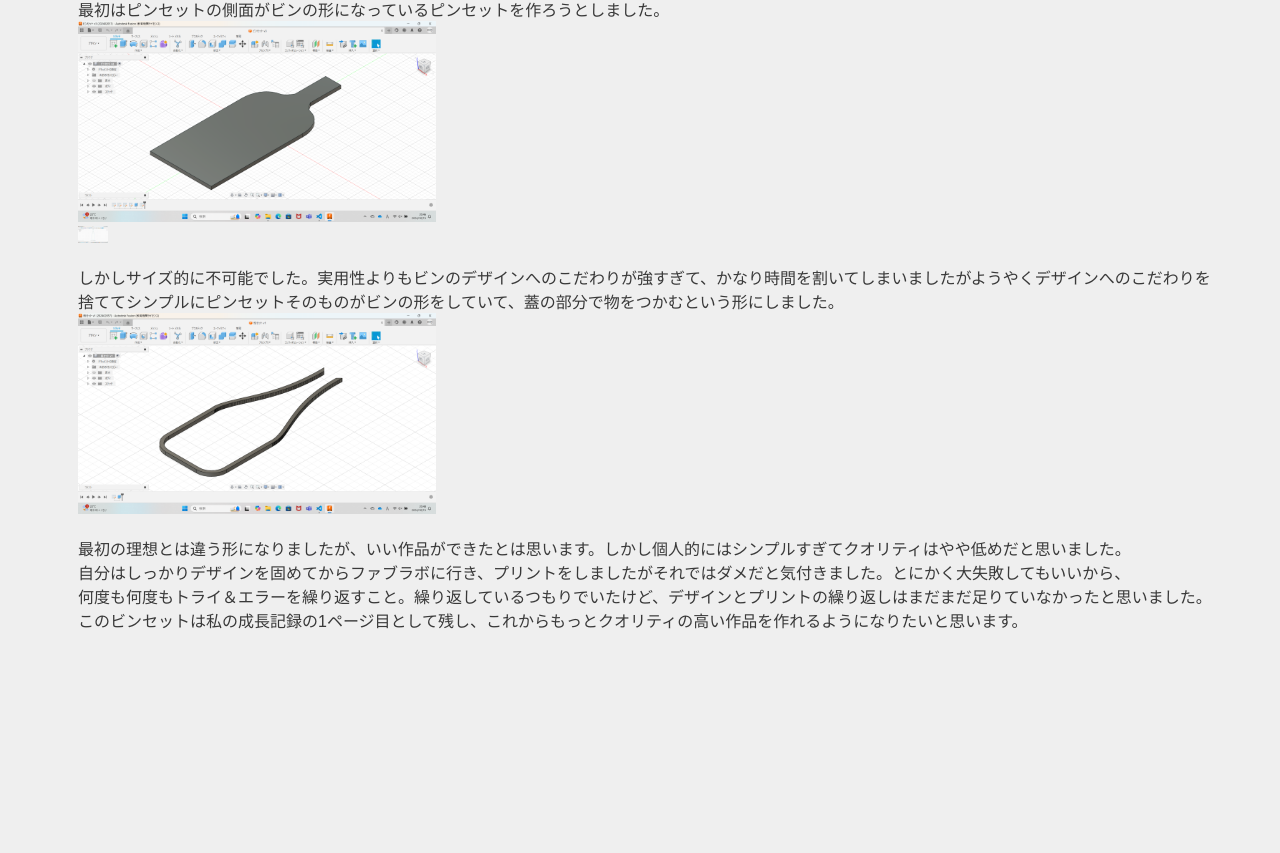
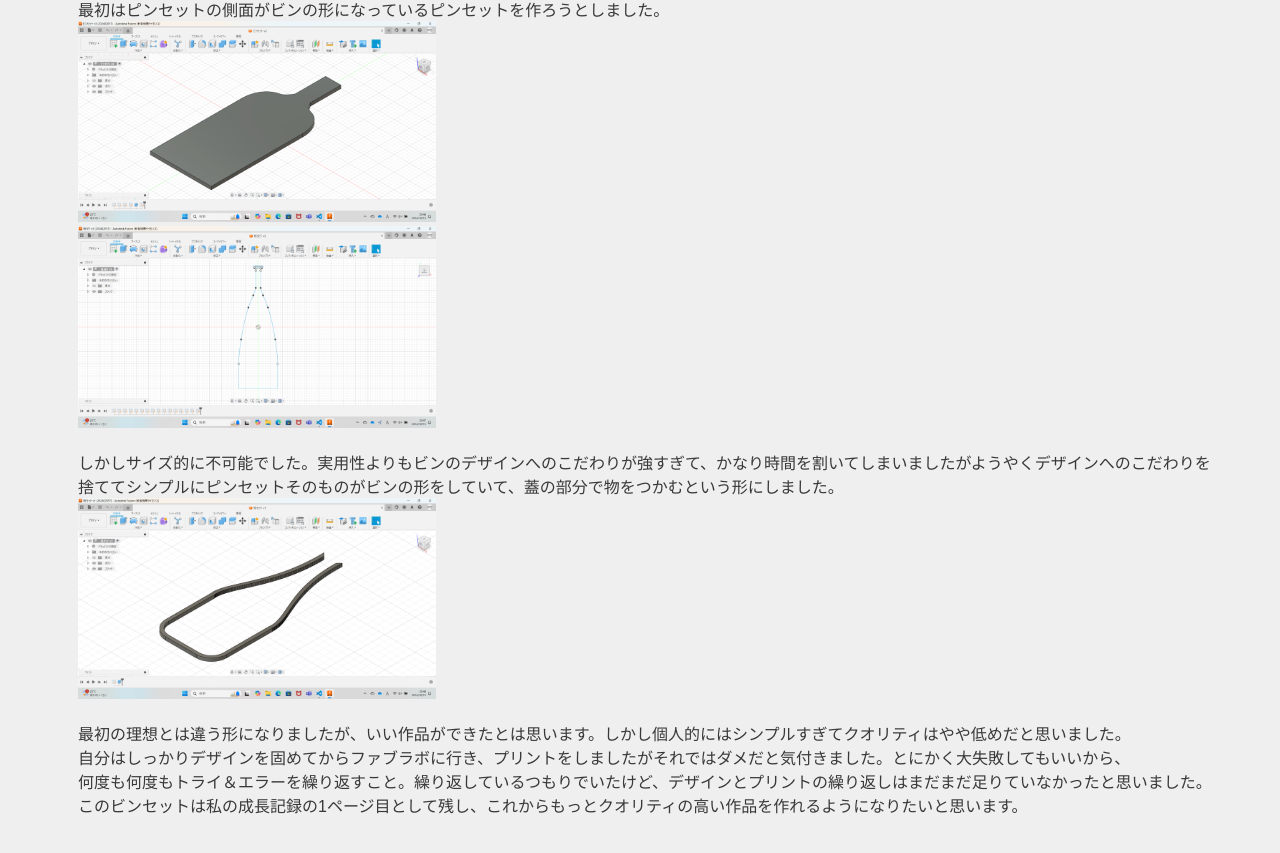
Before and after one commit to U5-HAN/xbp, a plain HTML site: page digi_fab/binset.html in a window 1280 px wide. Shown: the part 2285-3138 px from the top of the page. Before the commit the page ends 2997 px from the top, so only its background shows below. Drawn offline with Linux system fonts and the light colour scheme.

Commit message:
20241016

```diff
--- a/digi_fab/binset.html
+++ b/digi_fab/binset.html
@@ -39,7 +39,7 @@
       <h3>[制作過程]</h3><br>
       最初はピンセットの側面がビンの形になっているピンセットを作ろうとしました。<br>
       <img src="./images/screen_1.png"width="30%"><br>
-      <img src="../images/screen_2.png"width="30"%><br>
+      <img src="./images/screen_2.png"width="30%"><br>
       <br>
       しかしサイズ的に不可能でした。実用性よりもビンのデザインへのこだわりが強すぎて、かなり時間を割いてしまいましたがようやくデザインへのこだわりを<br>
       捨ててシンプルにピンセットそのものがビンの形をしていて、蓋の部分で物をつかむという形にしました。<br>
```
